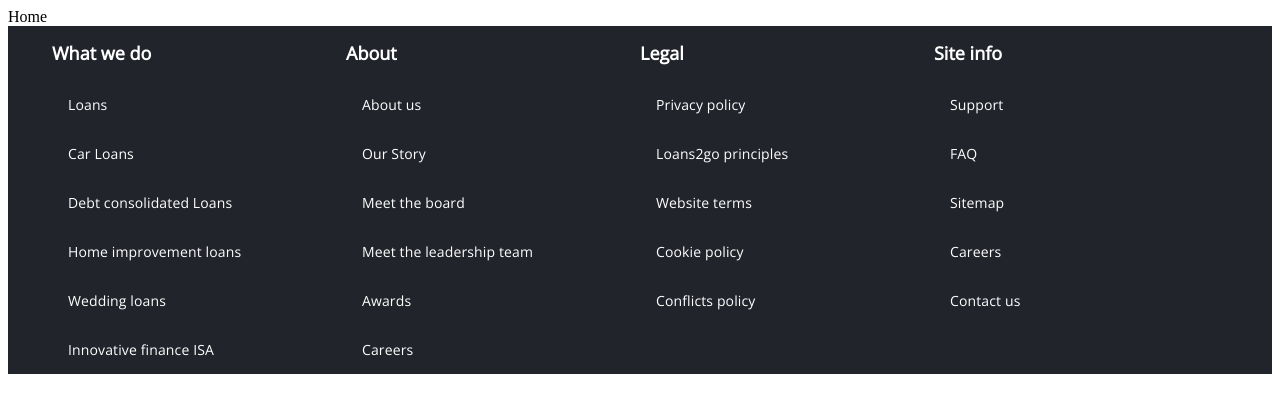
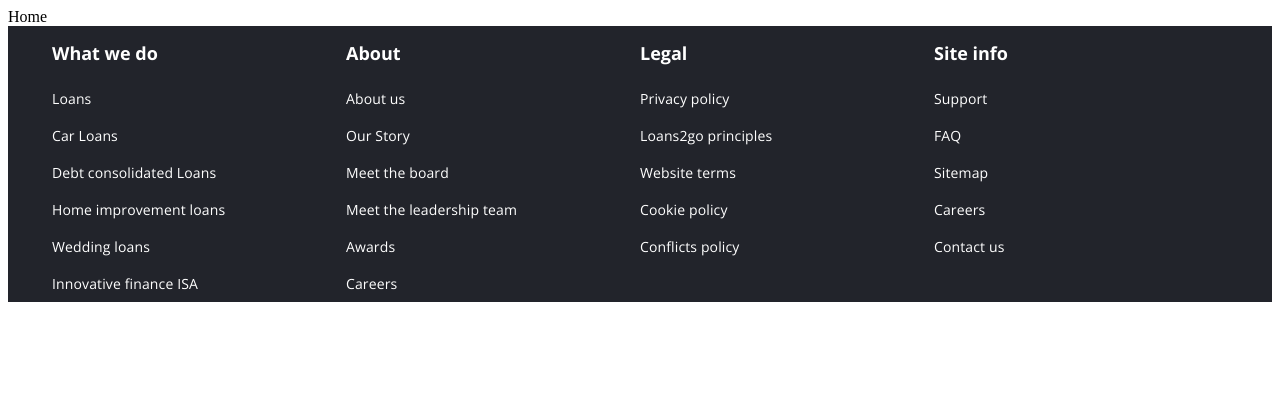
Before and after one commit to CivicTechFredericton/meal-planner-fredericton-ui, a React app: page / in a window 1280 px wide. Built offline with nearby package versions, Linux system fonts and the light colour scheme; what i18next-xhr-backend would draw is missing.

Commit message:
Footer changes

```diff
--- a/public/index.html
+++ b/public/index.html
@@ -5,7 +5,7 @@
     <link rel="shortcut icon" href="%PUBLIC_URL%/favicon.ico" />
     <link rel="stylesheet" href="https://fonts.googleapis.com/css?family=Roboto:300,400,500,700&display=swap" />
     <link rel="stylesheet" href="https://fonts.googleapis.com/icon?family=Material+Icons" />
-    <link href="https://fonts.googleapis.com/css?family=Open+Sans&display=swap" rel="stylesheet">
+    <link href="https://fonts.googleapis.com/css?family=Open+Sans:300,400,500,700&display=swap" rel="stylesheet">
     <meta
       name="viewport"
       content="width=device-width, initial-scale=1, shrink-to-fit=no"
--- a/src/core/footer/Footer.jsx
+++ b/src/core/footer/Footer.jsx
@@ -7,22 +7,31 @@
 
 const useStyles = makeStyles (theme => ({
   footerContainer: {
-    backgroundColor: '#22242b'
+    backgroundColor: '#22242b',
   },
   footerInnerContainer: {
     maxWidth: 1176,
     width: '100%',
     marginRight: 'auto',
     marginLeft: 'auto',
+    marginBottom: 50,
     color: 'white',
     '& a' : {
       color: 'white',
       fontSize: 14,
-      fontFamily: 'Open Sans'
+      fontFamily: 'Open Sans',
+      padding: 0,
+      lineHeight: 1.5
     },
     '& h2': {
       fontSize: 18,
-      fontFamily: 'Open Sans'
+      fontWeight: 700,
+      fontFamily: 'Open Sans',
+    },
+    footerText: {
+      fontStyle: 'italic',
+      marginBottom: 40,
+      color: 'white'
     }
   },
 }));
```
